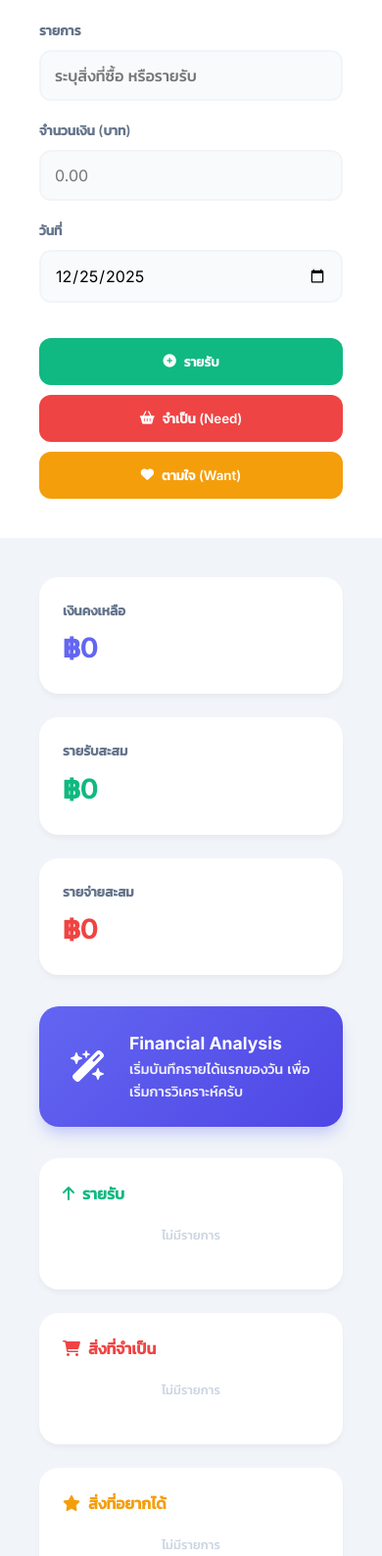
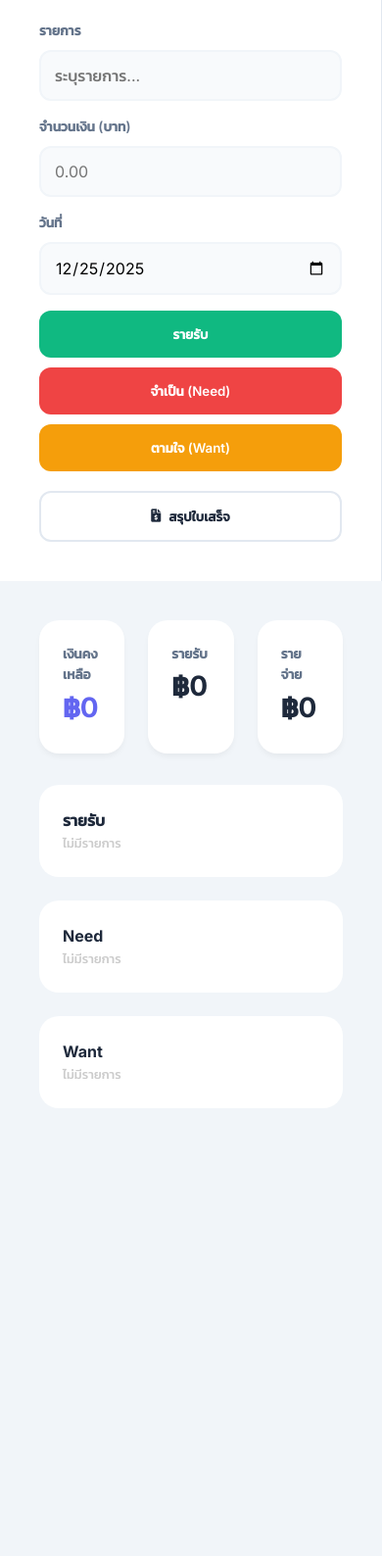
Before and after one commit to tarckhunter/WalletFlow, a plain HTML site: page index.html in a window 390 px wide. Shown: the part 89-1677 px from the top of the page at 98% size. After the commit the page ends 1260 px from the top, so only its background shows below. Drawn offline with Linux system fonts and the light colour scheme.

Commit message:
Refactor styles and update HTML structure
Refactor CSS styles and update HTML structure for better readability and maintainability.

```diff
--- a/index.html
+++ b/index.html
@@ -18,222 +18,61 @@
             --text-sub: #64748b;
         }
 
-        * {
-            margin: 0;
-            padding: 0;
-            box-sizing: border-box;
-            font-family: 'Inter', 'Kanit', sans-serif;
-        }
+        * { margin: 0; padding: 0; box-sizing: border-box; font-family: 'Inter', 'Kanit', sans-serif; }
 
-        body {
-            background: var(--bg-body);
-            color: var(--text-main);
-            min-height: 100vh;
-            line-height: 1.6;
-        }
+        body { background: var(--bg-body); color: var(--text-main); min-height: 100vh; line-height: 1.6; }
 
-        /* Layout Structure */
-        .app-shell {
-            display: grid;
-            grid-template-columns: 360px 1fr;
-            min-height: 100vh;
-            max-width: 1440px;
-            margin: 0 auto;
-            background: var(--bg-body);
-        }
+        .app-shell { display: grid; grid-template-columns: 360px 1fr; min-height: 100vh; max-width: 1440px; margin: 0 auto; }
 
-        /* Left Sidebar: Form */
-        .sidebar {
-            background: var(--card-bg);
-            padding: 2.5rem;
-            border-right: 1px solid #e2e8f0;
-            position: sticky;
-            top: 0;
-            height: 100vh;
-            display: flex;
-            flex-direction: column;
-            gap: 2rem;
-        }
+        /* Sidebar */
+        .sidebar { background: var(--card-bg); padding: 2.5rem; border-right: 1px solid #e2e8f0; position: sticky; top: 0; height: 100vh; display: flex; flex-direction: column; gap: 2rem; }
+        .brand { display: flex; align-items: center; gap: 12px; font-size: 1.5rem; font-weight: 700; color: var(--primary); }
+        .input-group label { display: block; font-size: 0.85rem; font-weight: 600; color: var(--text-sub); margin-bottom: 0.5rem; }
+        input { width: 100%; padding: 14px; border: 2px solid #f1f5f9; border-radius: 12px; background: #f8fafc; font-size: 1rem; transition: 0.2s; margin-bottom: 1rem; }
+        input:focus { outline: none; border-color: var(--primary); background: #fff; }
 
-        .brand {
-            display: flex;
-            align-items: center;
-            gap: 12px;
-            font-size: 1.5rem;
-            font-weight: 700;
-            color: var(--primary);
-        }
-
-        .form-section {
-            display: flex;
-            flex-direction: column;
-            gap: 1.25rem;
-        }
-
-        .input-group label {
-            display: block;
-            font-size: 0.85rem;
-            font-weight: 600;
-            color: var(--text-sub);
-            margin-bottom: 0.5rem;
-        }
-
-        input {
-            width: 100%;
-            padding: 14px;
-            border: 2px solid #f1f5f9;
-            border-radius: 12px;
-            background: #f8fafc;
-            font-size: 1rem;
-            transition: all 0.2s ease;
-        }
-
-        input:focus {
-            outline: none;
-            border-color: var(--primary);
-            background: #fff;
-            box-shadow: 0 0 0 4px rgba(99, 102, 241, 0.1);
-        }
-
-        .btn-stack {
-            display: grid;
-            gap: 10px;
-            margin-top: 1rem;
-        }
-
-        .btn {
-            border: none;
-            padding: 14px;
-            border-radius: 12px;
-            font-weight: 600;
-            cursor: pointer;
-            display: flex;
-            align-items: center;
-            justify-content: center;
-            gap: 8px;
-            transition: all 0.2s cubic-bezier(0.4, 0, 0.2, 1);
-            color: white;
-        }
-
+        .btn-stack { display: grid; gap: 10px; }
+        .btn { border: none; padding: 14px; border-radius: 12px; font-weight: 600; cursor: pointer; display: flex; align-items: center; justify-content: center; gap: 8px; transition: 0.2s; color: white; }
         .btn:hover { transform: translateY(-2px); filter: brightness(1.1); }
-        .btn:active { transform: translateY(0); }
         .btn-inc { background: var(--success); }
         .btn-nee { background: var(--danger); }
         .btn-wan { background: var(--warning); }
+        .btn-receipt { background: white; color: var(--text-main); border: 2px solid #e2e8f0; margin-top: 10px; }
 
-        /* Right Content: Dashboard */
-        .content {
-            padding: 2.5rem;
-            overflow-y: auto;
-        }
+        /* Dashboard Content */
+        .content { padding: 2.5rem; }
+        .top-stats { display: grid; grid-template-columns: repeat(3, 1fr); gap: 1.5rem; margin-bottom: 2rem; }
+        .stat-card { background: var(--card-bg); padding: 1.5rem; border-radius: 20px; box-shadow: 0 4px 6px -1px rgba(0,0,0,0.05); }
+        .stat-label { font-size: 0.85rem; color: var(--text-sub); font-weight: 600; }
+        .stat-value { font-size: 1.75rem; font-weight: 700; }
 
-        .top-stats {
-            display: grid;
-            grid-template-columns: repeat(3, 1fr);
-            gap: 1.5rem;
-            margin-bottom: 2rem;
-        }
+        .history-section { display: grid; grid-template-columns: repeat(auto-fit, minmax(300px, 1fr)); gap: 1.5rem; }
+        .list-box { background: var(--card-bg); border-radius: 20px; padding: 1.5rem; }
+        .item { display: flex; justify-content: space-between; padding: 12px; background: #f8fafc; border-radius: 12px; margin-bottom: 10px; border-left: 4px solid #e2e8f0; }
+        .del-btn { color: #cbd5e1; cursor: pointer; margin-left: 10px; }
 
-        .stat-card {
-            background: var(--card-bg);
-            padding: 1.5rem;
-            border-radius: 20px;
-            box-shadow: 0 4px 6px -1px rgba(0,0,0,0.05);
-            transition: transform 0.3s ease;
-        }
+        /* Receipt Modal Styles */
+        .modal-overlay { display: none; position: fixed; top: 0; left: 0; width: 100%; height: 100%; background: rgba(0,0,0,0.6); backdrop-filter: blur(5px); z-index: 1000; justify-content: center; align-items: center; }
+        .receipt-card { background: white; width: 350px; padding: 40px 30px; border-radius: 2px; box-shadow: 0 20px 40px rgba(0,0,0,0.3); position: relative; color: #333; }
+        .receipt-card::before { content: ""; position: absolute; top: 0; left: 0; right: 0; height: 8px; background: linear-gradient(90deg, var(--primary), var(--success)); }
+        .receipt-header { text-align: center; margin-bottom: 30px; }
+        .receipt-divider { border-top: 1px dashed #ccc; margin: 15px 0; }
+        .receipt-row { display: flex; justify-content: space-between; margin-bottom: 8px; font-size: 0.9rem; }
+        .receipt-total { display: flex; justify-content: space-between; margin-top: 20px; font-size: 1.2rem; font-weight: 700; border-top: 2px solid #333; padding-top: 10px; }
+        .close-modal { position: absolute; top: -40px; right: 0; color: white; cursor: pointer; font-size: 1.5rem; }
 
-        .stat-card:hover { transform: scale(1.02); }
-        .stat-label { font-size: 0.85rem; color: var(--text-sub); font-weight: 600; text-transform: uppercase; }
-        .stat-value { font-size: 1.75rem; font-weight: 700; margin-top: 5px; }
-
-        .advice-banner {
-            background: linear-gradient(135deg, #6366f1 0%, #4f46e5 100%);
-            color: white;
-            padding: 1.5rem 2rem;
-            border-radius: 20px;
-            margin-bottom: 2rem;
-            display: flex;
-            align-items: center;
-            gap: 1.5rem;
-            box-shadow: 0 10px 15px -3px rgba(99, 102, 241, 0.3);
-        }
-
-        .history-section {
-            display: grid;
-            grid-template-columns: repeat(auto-fit, minmax(300px, 1fr));
-            gap: 1.5rem;
-        }
-
-        .list-box {
-            background: var(--card-bg);
-            border-radius: 20px;
-            padding: 1.5rem;
-            box-shadow: 0 4px 6px -1px rgba(0,0,0,0.05);
-        }
-
-        .list-title {
-            font-size: 1rem;
-            font-weight: 700;
-            margin-bottom: 1.25rem;
-            display: flex;
-            align-items: center;
-            gap: 8px;
-        }
-
-        .item {
-            display: flex;
-            justify-content: space-between;
-            align-items: center;
-            padding: 12px;
-            background: #f8fafc;
-            border-radius: 12px;
-            margin-bottom: 10px;
-            border-left: 4px solid #e2e8f0;
-            animation: slideIn 0.3s ease forwards;
-        }
-
-        @keyframes slideIn {
-            from { opacity: 0; transform: translateX(10px); }
-            to { opacity: 1; transform: translateX(0); }
-        }
-
-        .item.inc { border-left-color: var(--success); }
-        .item.nee { border-left-color: var(--danger); }
-        .item.wan { border-left-color: var(--warning); }
-
-        .item-info b { display: block; font-size: 0.95rem; }
-        .item-info small { color: var(--text-sub); font-size: 0.75rem; }
-        .item-val { display: flex; align-items: center; gap: 12px; font-weight: 700; }
-
-        .del-btn {
-            color: #cbd5e1;
-            cursor: pointer;
-            transition: 0.2s;
-        }
-
-        .del-btn:hover { color: var(--danger); }
-
-        /* Responsive */
-        @media (max-width: 1024px) {
-            .app-shell { grid-template-columns: 1fr; }
-            .sidebar { height: auto; position: relative; border-right: none; }
-            .top-stats { grid-template-columns: 1fr; }
-        }
+        @media (max-width: 1024px) { .app-shell { grid-template-columns: 1fr; } .sidebar { height: auto; position: relative; } }
     </style>
 </head>
 <body>
 
 <div class="app-shell">
     <aside class="sidebar">
-        <div class="brand">
-            <i class="fas fa-vault"></i>
-            <span>WalletFlow</span>
-        </div>
-
+        <div class="brand"><i class="fas fa-vault"></i> WalletFlow</div>
         <div class="form-section">
             <div class="input-group">
                 <label>รายการ</label>
-                <input type="text" id="desc" placeholder="ระบุสิ่งที่ซื้อ หรือรายรับ">
+                <input type="text" id="desc" placeholder="ระบุรายการ...">
             </div>
             <div class="input-group">
                 <label>จำนวนเงิน (บาท)</label>
@@ -243,78 +82,65 @@
                 <label>วันที่</label>
                 <input type="date" id="date">
             </div>
-
             <div class="btn-stack">
-                <button class="btn btn-inc" onclick="save('income')"><i class="fas fa-plus-circle"></i> รายรับ</button>
-                <button class="btn btn-nee" onclick="save('need')"><i class="fas fa-shopping-basket"></i> จำเป็น (Need)</button>
-                <button class="btn btn-wan" onclick="save('want')"><i class="fas fa-heart"></i> ตามใจ (Want)</button>
+                <button class="btn btn-inc" onclick="save('income')">รายรับ</button>
+                <button class="btn btn-nee" onclick="save('need')">จำเป็น (Need)</button>
+                <button class="btn btn-wan" onclick="save('want')">ตามใจ (Want)</button>
+                <button class="btn btn-receipt" onclick="showReceipt()"><i class="fas fa-file-invoice-dollar"></i> สรุปใบเสร็จ</button>
             </div>
         </div>
     </aside>
 
     <main class="content">
         <div class="top-stats">
-            <div class="stat-card">
-                <div class="stat-label">เงินคงเหลือ</div>
-                <div class="stat-value" id="v-bal" style="color: var(--primary)">฿0</div>
-            </div>
-            <div class="stat-card">
-                <div class="stat-label">รายรับสะสม</div>
-                <div class="stat-value" id="v-inc" style="color: var(--success)">฿0</div>
-            </div>
-            <div class="stat-card">
-                <div class="stat-label">รายจ่ายสะสม</div>
-                <div class="stat-value" id="v-exp" style="color: var(--danger)">฿0</div>
-            </div>
+            <div class="stat-card"><div class="stat-label">เงินคงเหลือ</div><div class="stat-value" id="v-bal">฿0</div></div>
+            <div class="stat-card"><div class="stat-label">รายรับ</div><div class="stat-value" id="v-inc">฿0</div></div>
+            <div class="stat-card"><div class="stat-label">รายจ่าย</div><div class="stat-value" id="v-exp">฿0</div></div>
         </div>
-
-        <div class="advice-banner">
-            <i class="fas fa-wand-magic-sparkles" style="font-size: 2rem;"></i>
-            <div>
-                <div style="font-weight: 700; font-size: 1.1rem;">Financial Analysis</div>
-                <p id="v-adv" style="opacity: 0.9; font-size: 0.9rem;">ยินดีต้อนรับ! เริ่มจดบันทึกเพื่อดูการวิเคราะห์ของคุณ</p>
-            </div>
-        </div>
-
         <div class="history-section">
-            <div class="list-box">
-                <div class="list-title" style="color: var(--success)"><i class="fas fa-arrow-up"></i> รายรับ</div>
-                <div id="l-inc"></div>
-            </div>
-            <div class="list-box">
-                <div class="list-title" style="color: var(--danger)"><i class="fas fa-cart-shopping"></i> สิ่งที่จำเป็น</div>
-                <div id="l-nee"></div>
-            </div>
-            <div class="list-box">
-                <div class="list-title" style="color: var(--warning)"><i class="fas fa-star"></i> สิ่งที่อยากได้</div>
-                <div id="l-wan"></div>
-            </div>
+            <div class="list-box"><h4>รายรับ</h4><div id="l-inc"></div></div>
+            <div class="list-box"><h4>Need</h4><div id="l-nee"></div></div>
+            <div class="list-box"><h4>Want</h4><div id="l-wan"></div></div>
         </div>
     </main>
 </div>
 
+<div class="modal-overlay" id="receiptModal">
+    <div class="receipt-card">
+        <span class="close-modal" onclick="closeModal()"><i class="fas fa-times"></i></span>
+        <div class="receipt-header">
+            <h2>WalletFlow</h2>
+            <p id="r-date"></p>
+            <p style="font-size: 0.7rem; color: #888;">DAILY SUMMARY REPORT</p>
+        </div>
+        <div class="receipt-divider"></div>
+        <div id="r-items"></div>
+        <div class="receipt-divider"></div>
+        <div class="receipt-row"><span>รายรับรวม:</span><span id="r-total-inc"></span></div>
+        <div class="receipt-row"><span>รายจ่ายรวม:</span><span id="r-total-exp"></span></div>
+        <div class="receipt-total"><span>ยอดคงเหลือ:</span><span id="r-final"></span></div>
+        <div style="text-align: center; margin-top: 30px; font-size: 0.7rem; color: #888;">
+            <p>บันทึกช่วยจำเพื่อวินัยทางการเงินที่ดี</p>
+            <p>*** ขอบคุณที่ไว้วางใจ ***</p>
+        </div>
+    </div>
+</div>
+
 <script>
     let db = JSON.parse(localStorage.getItem('wf_data')) || { income: [], need: [], want: [] };
-
-    // เช็ควันใหม่ (ถ้าต้องการให้ล้างข้อมูลทุกวัน)
     const today = new Date().toDateString();
     if (localStorage.getItem('wf_date') !== today) {
         db = { income: [], need: [], want: [] };
         localStorage.setItem('wf_date', today);
     }
-
     document.getElementById('date').valueAsDate = new Date();
 
     function save(type) {
         const desc = document.getElementById('desc').value;
         const amt = parseFloat(document.getElementById('amt').value);
-        const date = document.getElementById('date').value;
-
-        if (!desc || !amt) return alert('กรุณากรอกข้อมูลให้ครบครับ');
-
-        db[type].push({ id: Date.now(), desc, amt, date });
+        if (!desc || !amt) return alert('กรอกข้อมูลไม่ครบ');
+        db[type].push({ id: Date.now(), desc, amt, date: document.getElementById('date').value });
         localStorage.setItem('wf_data', JSON.stringify(db));
-
         document.getElementById('desc').value = '';
         document.getElementById('amt').value = '';
         update();
@@ -328,54 +154,41 @@
 
     function update() {
         const sum = (arr) => arr.reduce((a, b) => a + b.amt, 0);
-        const totalInc = sum(db.income);
-        const totalNee = sum(db.need);
-        const totalWan = sum(db.want);
-        const totalExp = totalNee + totalWan;
-        const bal = totalInc - totalExp;
+        const inc = sum(db.income), nee = sum(db.need), wan = sum(db.want);
+        const exp = nee + wan, bal = inc - exp;
 
-        // Stats Animation
-        document.getElementById('v-inc').innerText = `฿${totalInc.toLocaleString()}`;
-        document.getElementById('v-exp').innerText = `฿${totalExp.toLocaleString()}`;
+        document.getElementById('v-inc').innerText = `฿${inc.toLocaleString()}`;
+        document.getElementById('v-exp').innerText = `฿${exp.toLocaleString()}`;
         document.getElementById('v-bal').innerText = `฿${bal.toLocaleString()}`;
         document.getElementById('v-bal').style.color = bal < 0 ? 'var(--danger)' : 'var(--primary)';
 
-        // Lists
-        render('income', 'l-inc', 'inc');
-        render('need', 'l-nee', 'nee');
-        render('want', 'l-wan', 'wan');
-
-        // Advice
-        let adv = "คุณจัดการเงินได้ดีมากครับ รักษาระดับนี้ไว้!";
-        if (totalInc === 0) adv = "เริ่มบันทึกรายได้แรกของวัน เพื่อเริ่มการวิเคราะห์ครับ";
-        else if (bal < 0) adv = "ระวัง! ตอนนี้คุณใช้จ่ายเกินรายรับแล้ว ลองพิจารณาลดหมวด Want ดูครับ";
-        else if (totalNee > totalInc * 0.5) adv = "ค่าใช้จ่ายจำเป็นค่อนข้างสูง (เกิน 50%) ลองเช็คว่ามีส่วนไหนลดได้ไหม";
-
-        document.getElementById('v-adv').innerText = adv;
+        const render = (type, elId) => {
+            const box = document.getElementById(elId);
+            box.innerHTML = db[type].map(i => `<div class="item"><div><b>${i.desc}</b></div><div>฿${i.amt.toLocaleString()}<i class="fas fa-times del-btn" onclick="remove('${type}', ${i.id})"></i></div></div>`).reverse().join('') || '<p style="font-size:0.8rem;color:#ccc">ไม่มีรายการ</p>';
+        };
+        render('income', 'l-inc'); render('need', 'l-nee'); render('want', 'l-wan');
     }
 
-    function render(type, elId, cls) {
-        const box = document.getElementById(elId);
-        if (db[type].length === 0) {
-            box.innerHTML = `<div style="text-align:center; color:#cbd5e1; font-size:0.8rem; margin:20px 0;">ไม่มีรายการ</div>`;
-            return;
-        }
-        box.innerHTML = db[type].map(i => `
-            <div class="item ${cls}">
-                <div class="item-info">
-                    <b>${i.desc}</b>
-                    <small>${new Date(i.date).toLocaleDateString('th-TH')}</small>
-                </div>
-                <div class="item-val">
-                    ฿${i.amt.toLocaleString()}
-                    <i class="fas fa-times-circle del-btn" onclick="remove('${type}', ${i.id})"></i>
-                </div>
-            </div>
-        `).reverse().join('');
+    function showReceipt() {
+        const sum = (arr) => arr.reduce((a, b) => a + b.amt, 0);
+        const inc = sum(db.income), nee = sum(db.need), wan = sum(db.want), exp = nee + wan;
+
+        document.getElementById('r-date').innerText = new Date().toLocaleDateString('th-TH', { dateStyle: 'long' });
+        document.getElementById('r-total-inc').innerText = `฿${inc.toLocaleString()}`;
+        document.getElementById('r-total-exp').innerText = `฿${exp.toLocaleString()}`;
+        document.getElementById('r-final').innerText = `฿${(inc - exp).toLocaleString()}`;
+
+        let html = '';
+        if (nee > 0) html += `<div class="receipt-row"><b>Need (จำเป็น)</b> <span>฿${nee.toLocaleString()}</span></div>`;
+        if (wan > 0) html += `<div class="receipt-row"><b>Want (ตามใจ)</b> <span>฿${wan.toLocaleString()}</span></div>`;
+        document.getElementById('r-items').innerHTML = html || '<p style="text-align:center">ไม่มีรายการรายจ่าย</p>';
+
+        document.getElementById('receiptModal').style.display = 'flex';
     }
+
+    function closeModal() { document.getElementById('receiptModal').style.display = 'none'; }
 
     update();
 </script>
-
 </body>
 </html>
```
